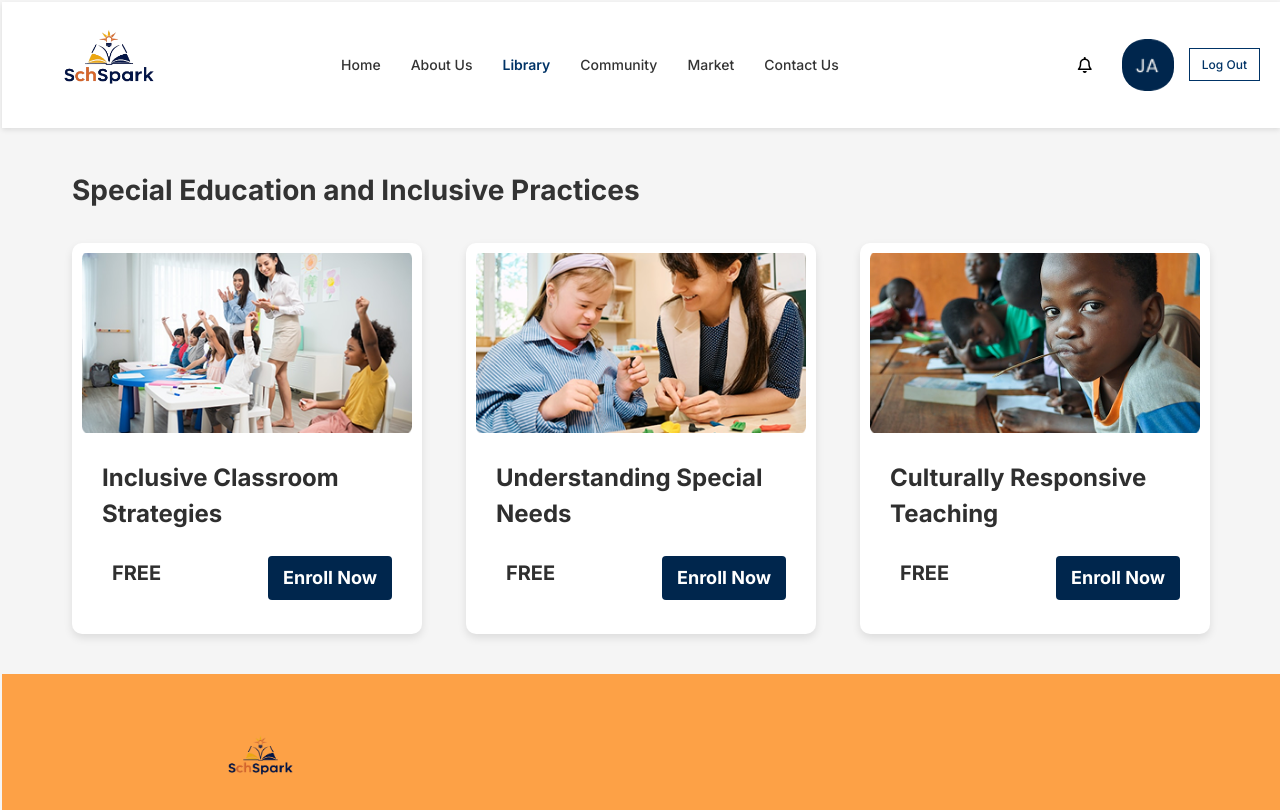
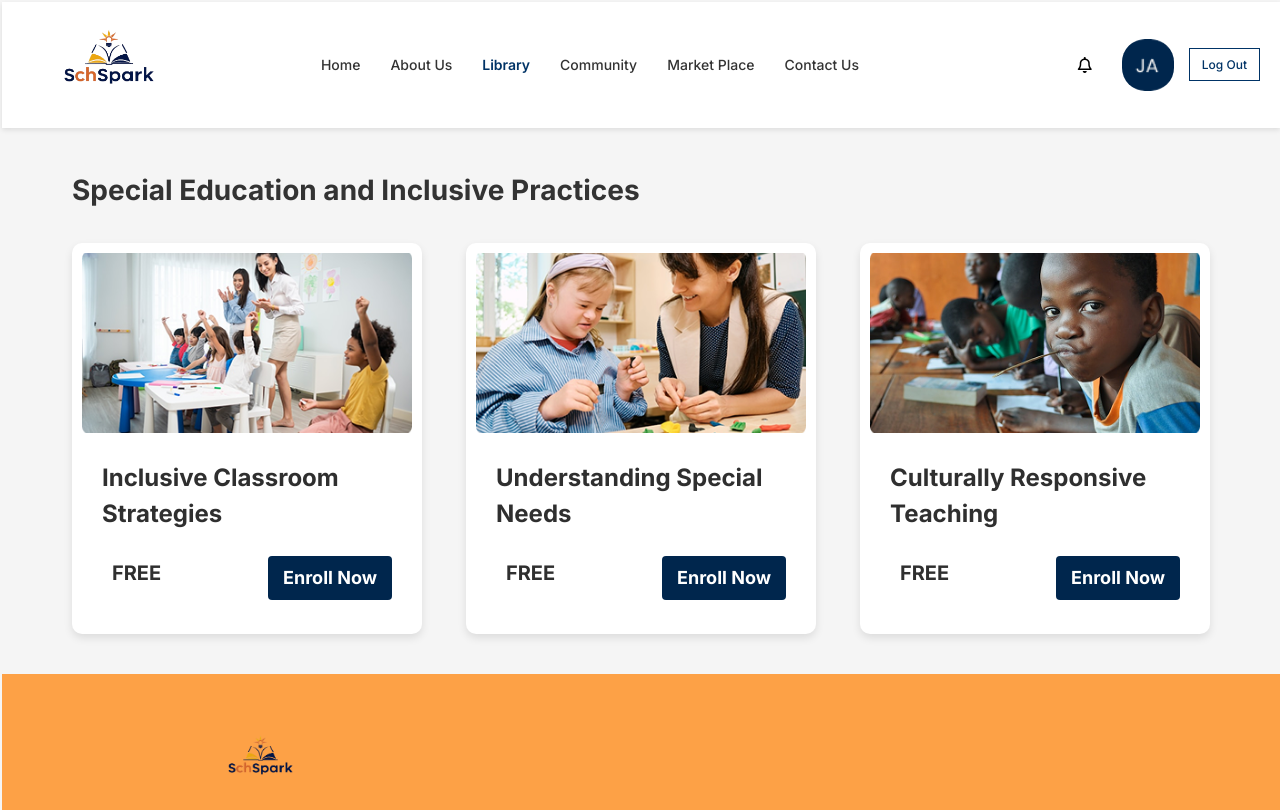
Before and after one commit to marthaea/front-end, a plain HTML site: page specialneed/specialneed/library1.html in a window 1280 px wide. Shown: the top 810 px of the page. Drawn offline with Linux system fonts and the light colour scheme; some icons are missing.

Commit message:
Update library1.html

```diff
--- a/specialneed/specialneed/library1.html
+++ b/specialneed/specialneed/library1.html
@@ -29,7 +29,7 @@
                     <li><a href="./about_us.html">About Us</a></li>
                     <li><a href="library1.html" class="active">Library</a></li>
                     <li><a href="./communitypage/community.html">Community</a></li>
-                    <li><a href ="./tutor-marketplace/marketplace.html"> Market </a></li>
+                    <li><a href ="./tutor-marketplace/marketplace.html"> Market Place </a></li>
                     <li><a href="./page/Contact us.html">Contact Us</a></li>
                 </ul>
             </nav>
```
